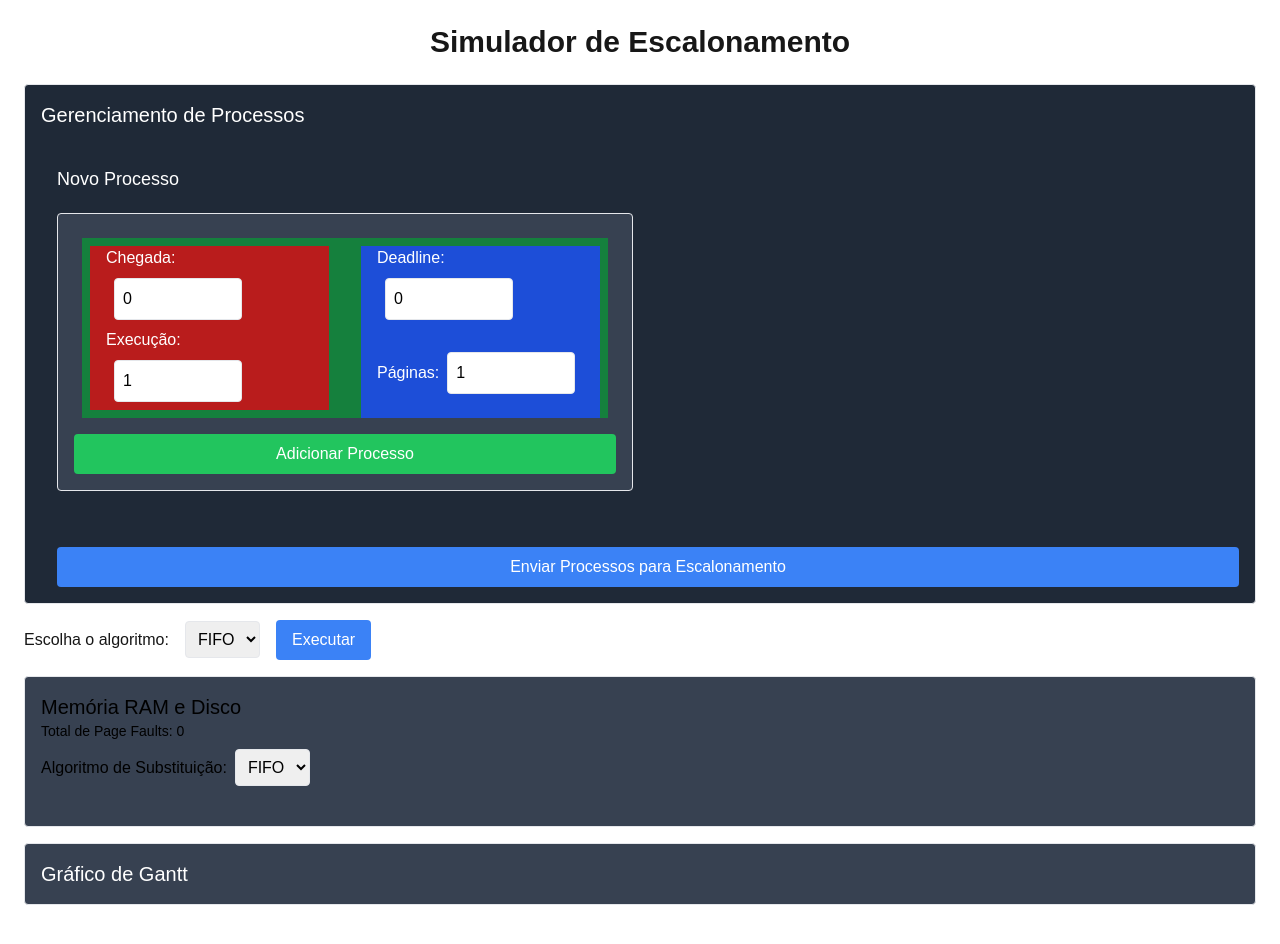
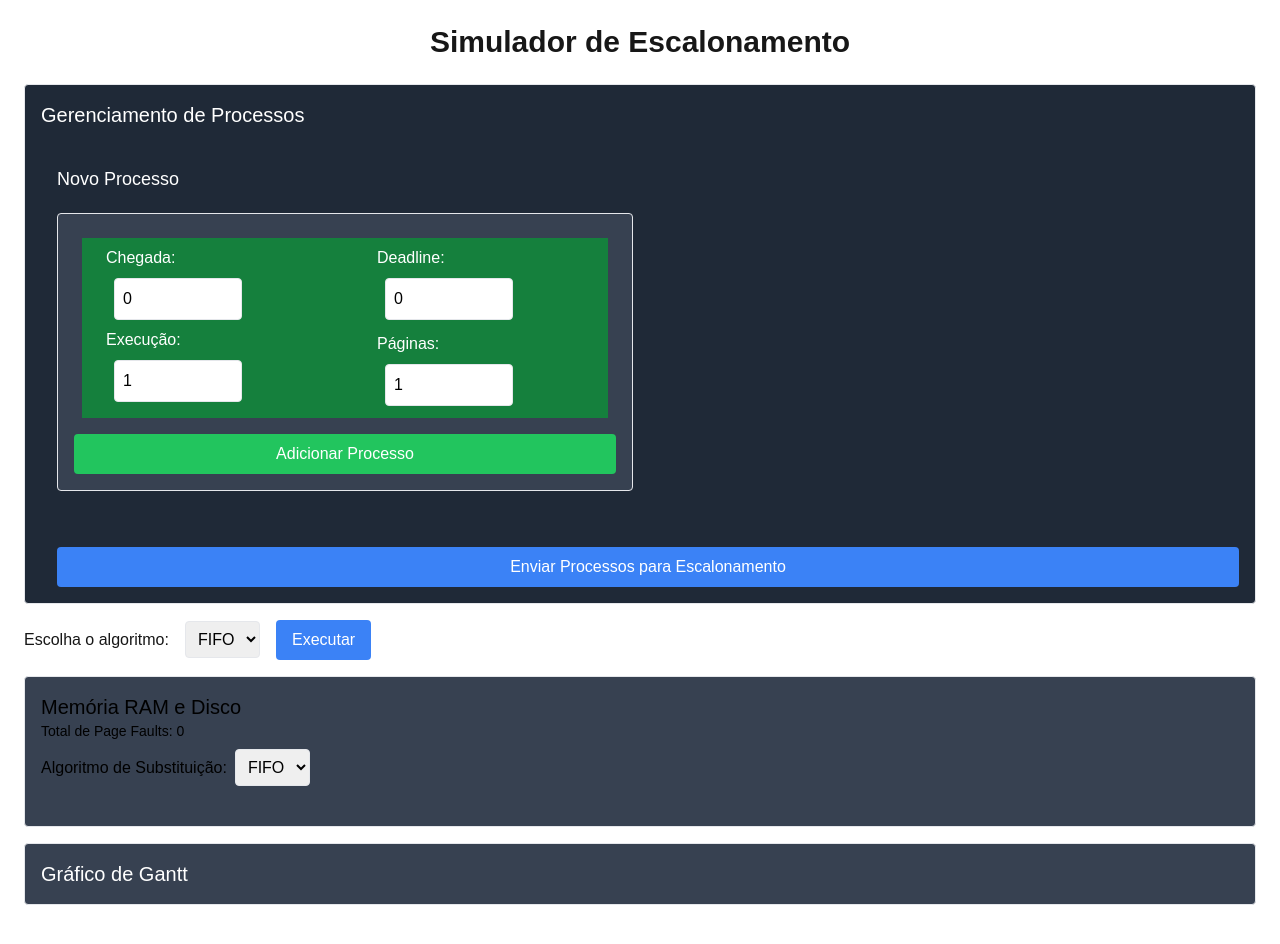
Before and after one commit to lucasjulio2003/Escalonador-de-processos---SO, a Next.js app: page / in a window 1280 px wide. Built offline with nearby package versions, Linux system fonts and the light colour scheme.

Commit message:
fix: componentes styles

```diff
--- a/app/components/ProcessForm.tsx
+++ b/app/components/ProcessForm.tsx
@@ -63,9 +63,9 @@ export default function ProcessForm({ setProcesses }: Props) {
       <h3 className="text-lg">Novo Processo</h3>
       <div className="flex flex-col border rounded bg-gray-700 p-4 max-w-xl">
 
-        <section className="grid grid-cols-2 gap-4 m-2 space-y-2 bg-green-700">
+        <section className="grid grid-cols-2 gap-4 m-2 space-y-2 bg-green-700 ">
           {/*  */}
-          <section className="grid m-2 px-4 bg-red-700">
+          <section className="grid m-2 px-4">
             <div>
               <label>Chegada:</label>
               <input
@@ -90,7 +90,7 @@ export default function ProcessForm({ setProcesses }: Props) {
               />
             </div>
           </section>
-          <section className="grid grid-cols-1 m-2 px-4 bg-blue-700">
+          <section className="grid grid-cols-1 m-2 px-4 ">
             <div>
               <label>Deadline:</label>
               <input
@@ -103,7 +103,7 @@ export default function ProcessForm({ setProcesses }: Props) {
               />
             </div>
 
-          <div>
+            <div className="flex flex-col">
               <label>Páginas:</label>
               <input
                 type="number"
@@ -162,7 +162,7 @@ export default function ProcessForm({ setProcesses }: Props) {
               </section>
 
               {/* coluna 2 */}
-              <section className="grid grid-cols-1 gap-4 px-4 pr-4 ">
+              <section className="grid grid-cols-1 gap-4 px-4 ">
               <div>
                 <label>Deadline:</label>
                 <input
```
Lines whose indentation alone changed are shown as unchanged.
